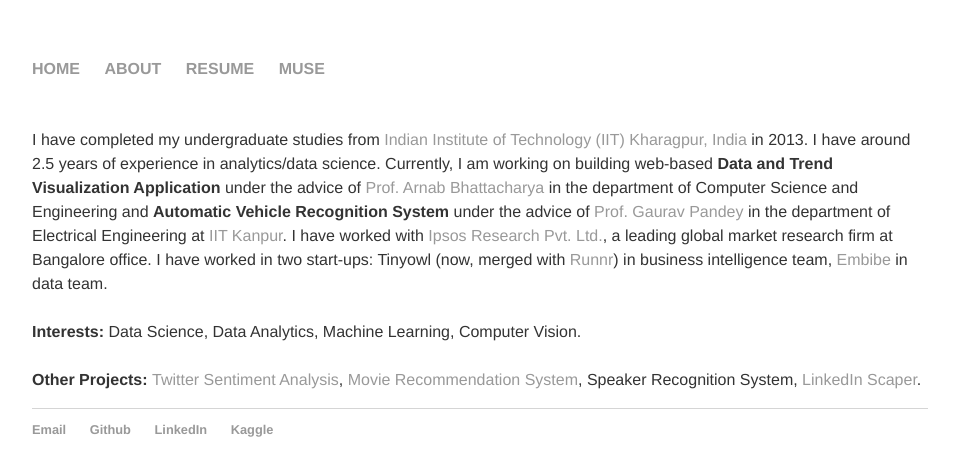
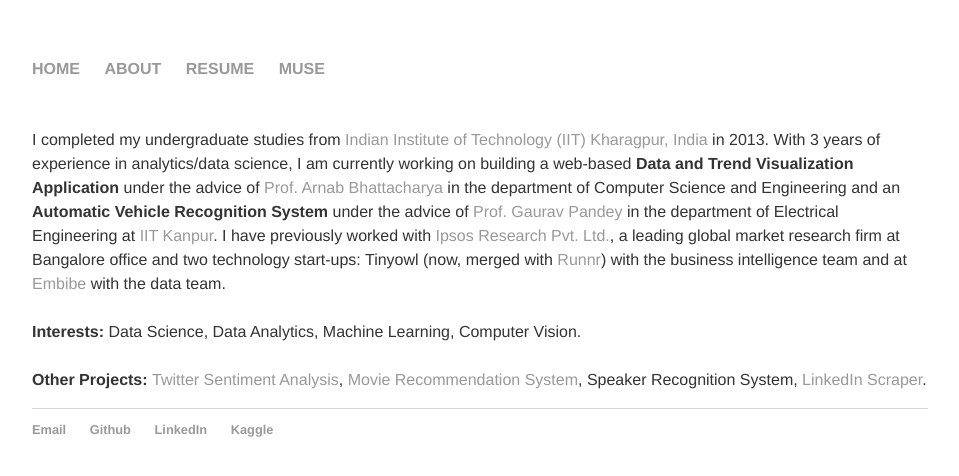
Before and after one commit to Dheeraj2444/Dheeraj2444.github.io, a Jekyll site: the page built from about/index.html, in a window 1280 px wide. Shown: the top 476 px of the page, without its empty margins (160-1119 px from the left). Built offline with Jekyll 4.4.1, drawn with Linux system fonts in a browser that asks for light colours.

Commit message:
Update index.html

```diff
--- a/about/index.html
+++ b/about/index.html
@@ -2,16 +2,16 @@
 layout: default
 title: Dheeraj Singh
 ---
-    <p> I have completed my undergraduate studies from <a href="http://www.iitkgp.ac.in/"> Indian Institute of Technology (IIT) Kharagpur, India</a> in 2013.
-        I have around 2.5 years of experience in analytics/data science. Currently, I am working on building web-based
+    <p> I completed my undergraduate studies from <a href="http://www.iitkgp.ac.in/"> Indian Institute of Technology (IIT) Kharagpur, India</a> in 2013.
+        With 3 years of experience in analytics/data science, I am currently working on building a web-based
         <strong>Data and Trend Visualization Application</strong> under the advice of <a href="http://www.cse.iitk.ac.in/users/arnabb/">Prof. Arnab Bhattacharya</a> in the department of Computer Science and Engineering
-        and <strong>Automatic Vehicle Recognition System</strong> under the advice of <a href="http://home.iitk.ac.in/~gpandey/">Prof. Gaurav Pandey</a> in the department of Electrical Engineering at <a href="http://iitk.ac.in/">IIT Kanpur</a>.
-        I have worked with <a href="http://ipsos.com/"> Ipsos Research Pvt. Ltd.</a>, a leading global market research firm at Bangalore office.
-        I have worked in two start-ups: Tinyowl (now, merged with <a href="https://runnr.in/">Runnr</a>) in business intelligence team, <a href="https://www.embibe.com/"> Embibe</a> in data team.
+        and an <strong>Automatic Vehicle Recognition System</strong> under the advice of <a href="http://home.iitk.ac.in/~gpandey/">Prof. Gaurav Pandey</a> in the department of Electrical Engineering at <a href="http://iitk.ac.in/">IIT Kanpur</a>.
+        I have previously worked with <a href="http://ipsos.com/"> Ipsos Research Pvt. Ltd.</a>, a leading global market research firm at Bangalore office and
+        two technology start-ups: Tinyowl (now, merged with <a href="https://runnr.in/">Runnr</a>) with the business intelligence team and at <a href="https://www.embibe.com/"> Embibe</a> with the data team.
         <br><br>
         <strong>Interests: </strong> Data Science, Data Analytics, Machine Learning, Computer Vision.
         <br><br>
         <strong>Other Projects: </strong><a href="https://github.com/Dheeraj2444/Twitter-API-SentimentAnalysis-WordCloud-WordsFrequecy"> Twitter Sentiment Analysis</a>,
                                 <a href="https://github.com/Dheeraj2444/Movie-Recommendation-System"> Movie Recommendation System</a>,
-                                Speaker Recognition System, <a href="https://github.com/Dheeraj2444/Linkedin-Web-Crawler"> LinkedIn Scaper</a>.
+                                Speaker Recognition System, <a href="https://github.com/Dheeraj2444/Linkedin-Web-Crawler"> LinkedIn Scraper</a>.
     </p>
```
